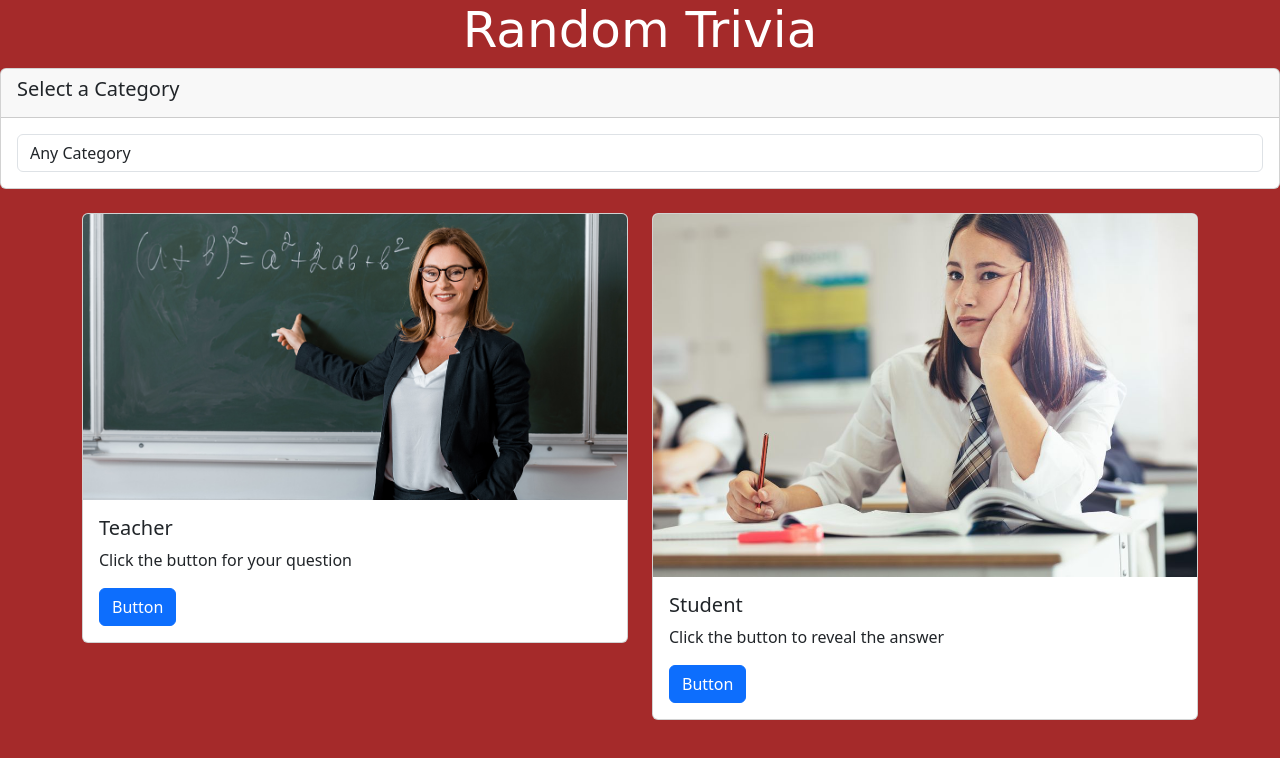
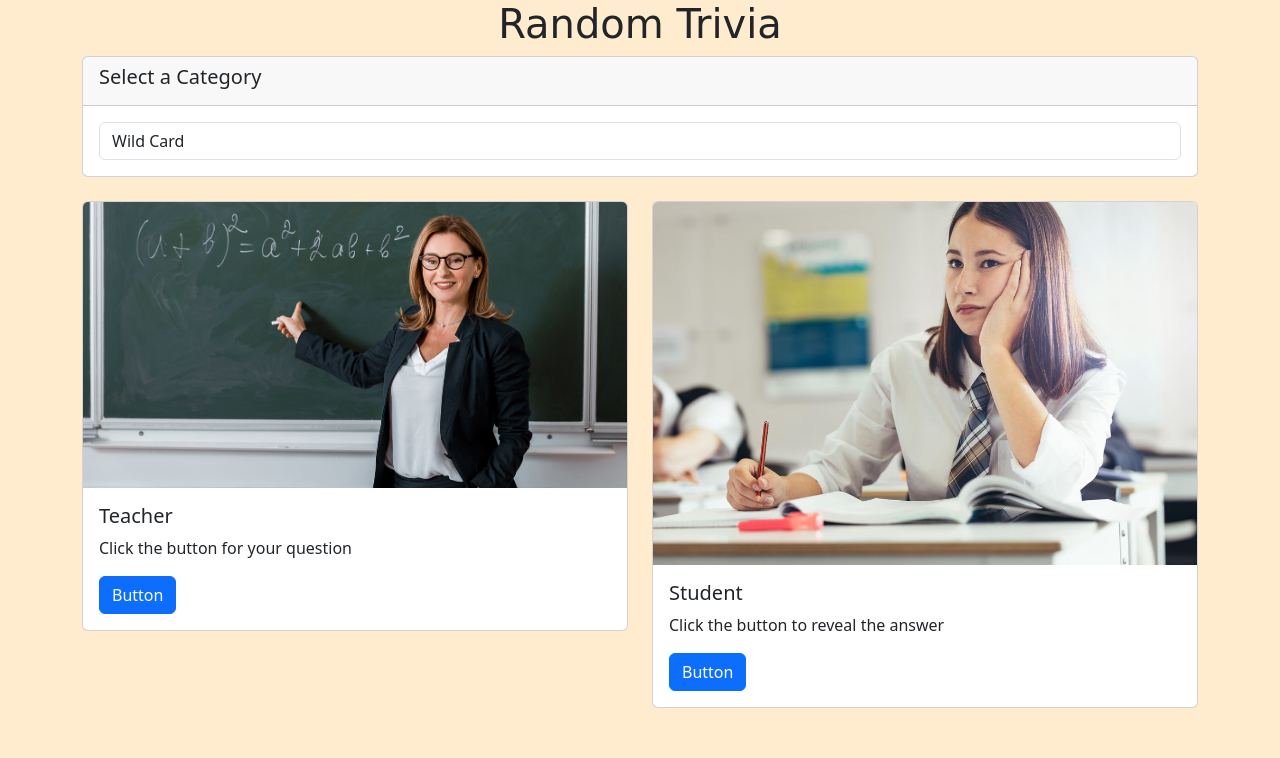
Before and after one commit to johnnypham2/triviaApi, a plain HTML site: page index.html in a window 1280 px wide. Drawn offline with nearby package versions, Linux system fonts and the light colour scheme.

Commit message:
complete

```diff
--- a/index.html
+++ b/index.html
@@ -16,19 +16,23 @@
 
 <h1 class="text-center">Random Trivia</h1>
 
+<div class="container">
   <div class="card mb-4">
     <div class="card-header">
         <h5 class="card-title">Select a Category</h5>
     </div>
     <div class="card-body">
         <select id="category" class="form-control">
-          <option value="">Any Category</option>
+            <option value="">Wild Card</option>
             <option value="9">General Knowledge</option>
             <option value="17">Science & Nature</option>
             <option value="18">Computer Science</option>
         </select>
     </div>
   </div>
+
+</div>
+
 
 
     <div class="container">
--- a/styles/styles.css
+++ b/styles/styles.css
@@ -1,8 +1,8 @@
 body {
-    background-color: brown;
+    background-color: blanchedalmond;
 }
 h1 {
     font-family: cursive;
-    color: white;
-    font-size: 50px;
+    color: black
+    font-size 50px;
 }
```
Lines whose indentation alone changed are shown as unchanged.
